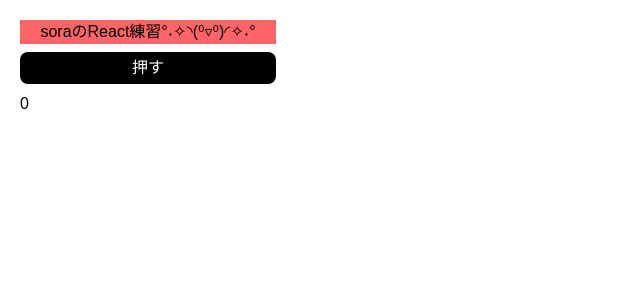
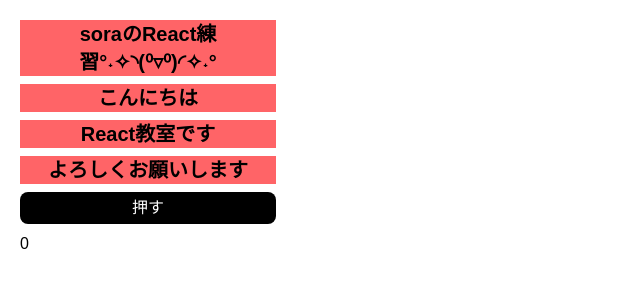
Before and after one commit to chell-uoxou/shion, a Next.js app in the folder frontend/: page /practice in a window 1280 px wide. Shown: the top 300 px of the page, without its empty margins (0-640 px from the left). Built offline with nearby package versions, Linux system fonts and the light colour scheme.

Commit message:
feat コンポーネントに分けてみる

```diff
--- a/frontend/src/app/practice/page.tsx
+++ b/frontend/src/app/practice/page.tsx
@@ -1,8 +1,8 @@
 "use client";
+// ↑おまじない
 
+import { RedTitle } from "@/features/reactPractice/components/RedTitle";
 import { useState } from "react";
-
-// ↑おまじない
 
 export default function Page() {
   const [count, setCount] = useState(0);
@@ -21,7 +21,11 @@
   return (
     <div className="p-5">
       <div className="w-64 flex flex-col gap-2">
-        <h1 className="bg-red-400 text-center">soraのReact練習°˖✧◝(⁰▿⁰)◜✧˖°</h1>
+        <RedTitle text="soraのReact練習°˖✧◝(⁰▿⁰)◜✧˖°" />
+        <RedTitle text="こんにちは" />
+        <RedTitle text="React教室です" />
+        <RedTitle text="よろしくお願いします" />
+
         <button
           className="bg-black text-white px-2 py-1 rounded-lg"
           onClick={handleClick}
--- /dev/null
+++ b/frontend/src/features/reactPractice/components/RedTitle.tsx
@@ -0,0 +1,11 @@
+// RedTitleというReactコンポーネントの定義
+// Props ← Properties（プロパティーズ）の略
+type RedTitleProps = {
+  text: string;
+};
+
+export const RedTitle = (props: RedTitleProps) => {
+  return (
+    <h1 className="bg-red-400 text-center font-bold text-xl">{props.text}</h1>
+  );
+};
```
